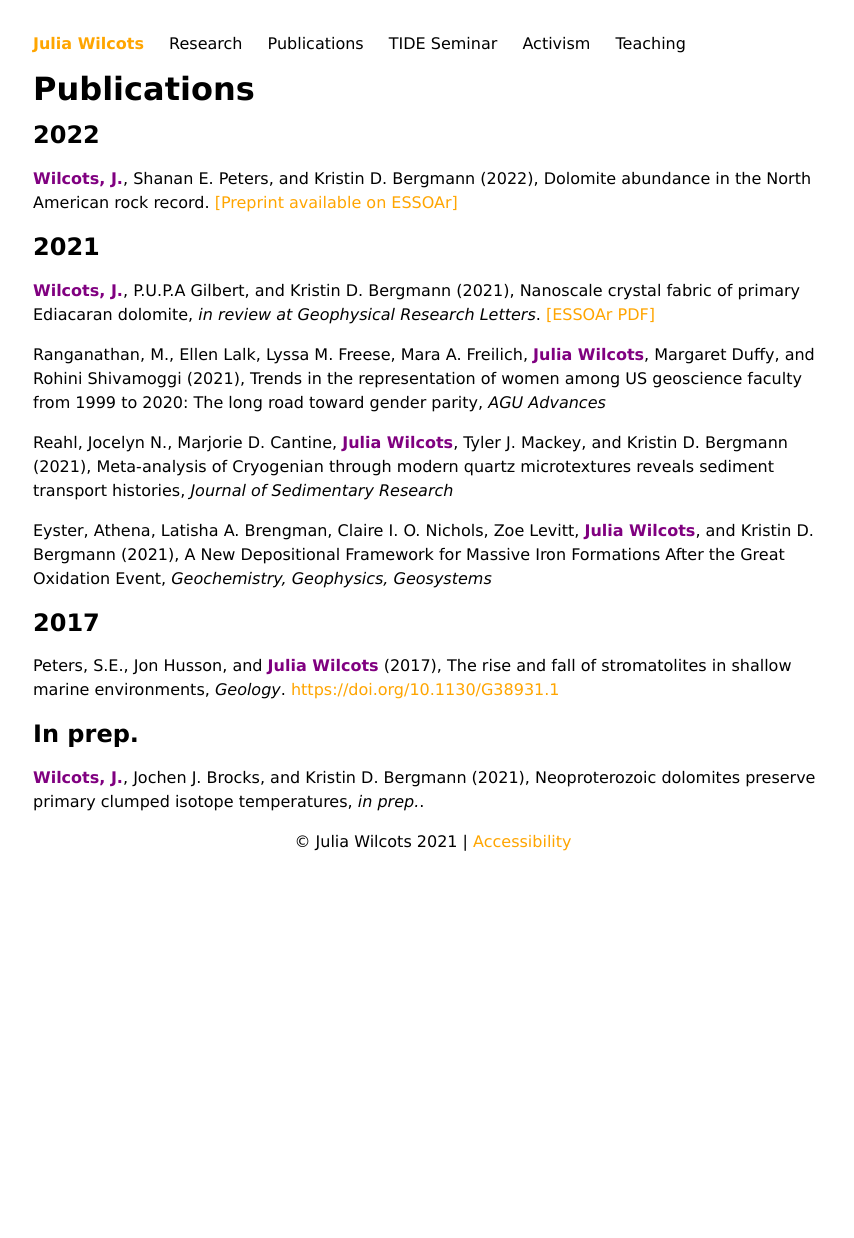
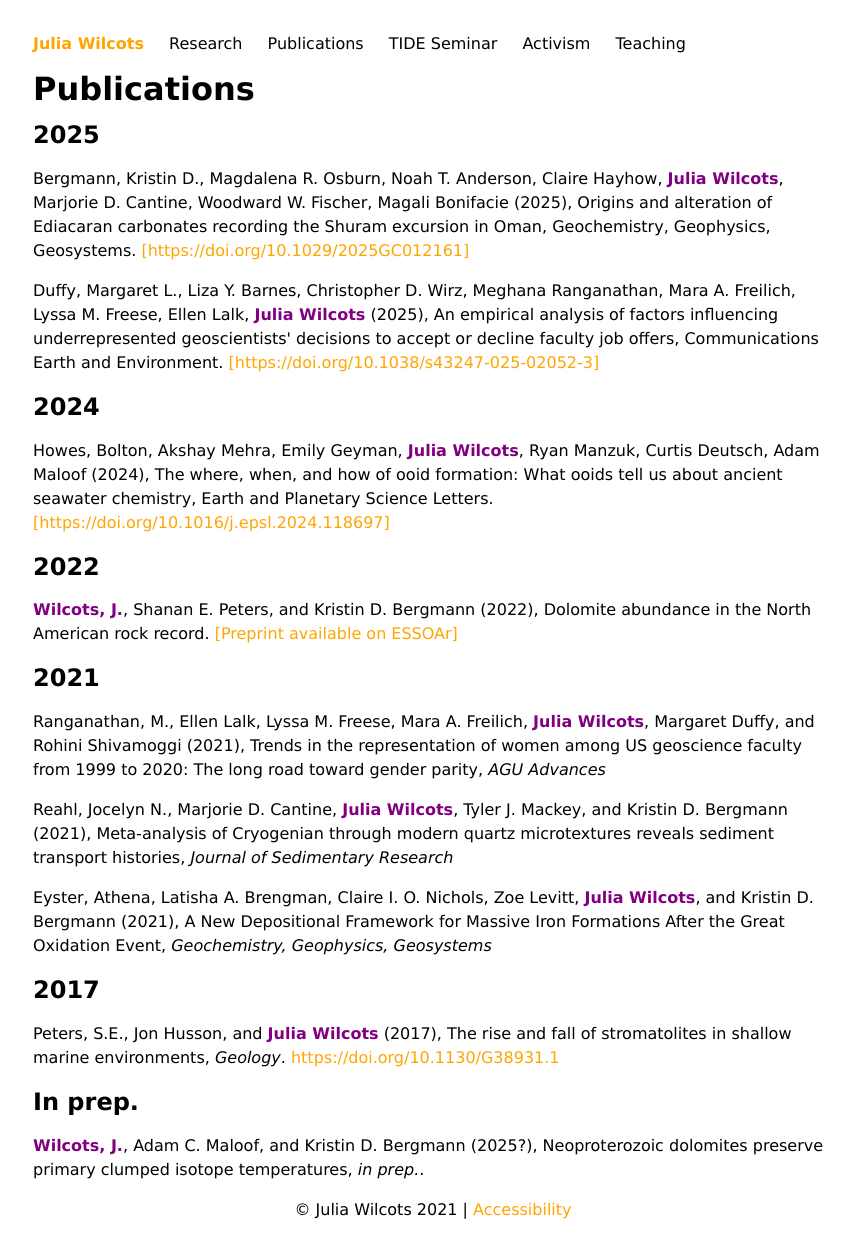
Before and after one commit to juliawilcots/juliawilcots.github.io, a Jekyll site: the page publications/index.html, which Jekyll copies as it is, in a window 1280 px wide. Shown: the whole page, without its empty margins (207-1061 px from the left). Built offline with Jekyll 4.4.1, drawn with Linux system fonts in a browser that asks for light colours; before the commit the page ends 900 px from its top, so only the background shows below that.

Commit message:
added 2024 and 2025 papers

```diff
--- a/publications/index.html
+++ b/publications/index.html
@@ -32,12 +32,22 @@
 <main>
 <h1 id="publications">Publications</h1>
 
+  <h2>2025</h2>
+    <p>Bergmann, Kristin D., Magdalena R. Osburn, Noah T. Anderson, Claire Hayhow, <strong style="color:purple;">Julia Wilcots</strong>, Marjorie D. Cantine, Woodward W. Fischer, Magali Bonifacie (2025), Origins and alteration of Ediacaran carbonates recording the Shuram excursion in Oman, Geochemistry, Geophysics, Geosystems. <a href="https://doi.org/10.1029/2025GC012161">[https://doi.org/10.1029/2025GC012161]</a> </p>
+
+  <p>Duffy, Margaret L., Liza Y. Barnes, Christopher D. Wirz, Meghana Ranganathan, Mara A. Freilich, Lyssa M. Freese, Ellen Lalk, <strong style="color:purple;">Julia Wilcots</strong> (2025), An empirical analysis of factors influencing underrepresented geoscientists' decisions to accept or decline faculty job offers, Communications Earth and Environment. <a href="https://doi.org/10.1038/s43247-025-02052-3">[https://doi.org/10.1038/s43247-025-02052-3]</a></p>
+
+  <h2>2024</h2>
+  <p>
+    Howes, Bolton, Akshay Mehra, Emily Geyman, <strong style="color:purple;">Julia Wilcots</strong>, Ryan Manzuk, Curtis Deutsch, Adam Maloof (2024), The where, when, and how of ooid formation: What ooids tell us about ancient seawater chemistry, Earth and Planetary Science Letters. <a href="https://doi.org/10.1016/j.epsl.2024.118697">[https://doi.org/10.1016/j.epsl.2024.118697]</a>
+  </p>
+
   <h2>2022</h2>
 <p><strong style="color:purple;">Wilcots, J.</strong>, Shanan E. Peters, and Kristin D. Bergmann (2022), Dolomite abundance in the North American rock record. <a href="https://www.essoar.org/doi/abs/10.1002/essoar.10512642.1">[Preprint available on ESSOAr]</a></p>
 
   <h2>2021</h2>
-
-<p><strong style="color:purple;">Wilcots, J.</strong>, P.U.P.A Gilbert, and Kristin D. Bergmann (2021), Nanoscale crystal fabric of primary Ediacaran dolomite, <em>in review at Geophysical Research Letters</em>. <a href="https://www.essoar.org/doi/pdf/10.1002/essoar.10507750.2">[ESSOAr PDF]</a></p>
+<!--   Moved PIC map to 2025 -->
+<!-- <p><strong style="color:purple;">Wilcots, J.</strong>, P.U.P.A Gilbert, and Kristin D. Bergmann (2021), Nanoscale crystal fabric of primary Ediacaran dolomite, <em>in review at Geophysical Research Letters</em>. <a href="https://www.essoar.org/doi/pdf/10.1002/essoar.10507750.2">[ESSOAr PDF]</a></p> -->
 
   <p>Ranganathan, M., Ellen Lalk, Lyssa M. Freese, Mara A. Freilich, <strong style="color:purple;">Julia Wilcots</strong>, Margaret Duffy, and Rohini Shivamoggi (2021), Trends in the representation of women among US geoscience faculty from 1999 to 2020: The long road toward gender parity, <em>AGU Advances</em> </p>
 
@@ -49,7 +59,7 @@
   <p> Peters, S.E., Jon Husson, and <strong style="color:purple;">Julia Wilcots</strong> (2017), The rise and fall of stromatolites in shallow marine environments, <em>Geology</em>. <a href="https://doi.org/10.1130/G38931.1">https://doi.org/10.1130/G38931.1</a></p>
 
   <h2>In prep.</h2>
-  <p><strong style="color:purple;">Wilcots, J.</strong>, Jochen J. Brocks, and Kristin D. Bergmann (2021), Neoproterozoic dolomites preserve primary clumped isotope temperatures, <em>in prep.</em>.</p>
+  <p><strong style="color:purple;">Wilcots, J.</strong>, Adam C. Maloof, and Kristin D. Bergmann (2025?), Neoproterozoic dolomites preserve primary clumped isotope temperatures, <em>in prep.</em>.</p>
 
 
 </main>
```
